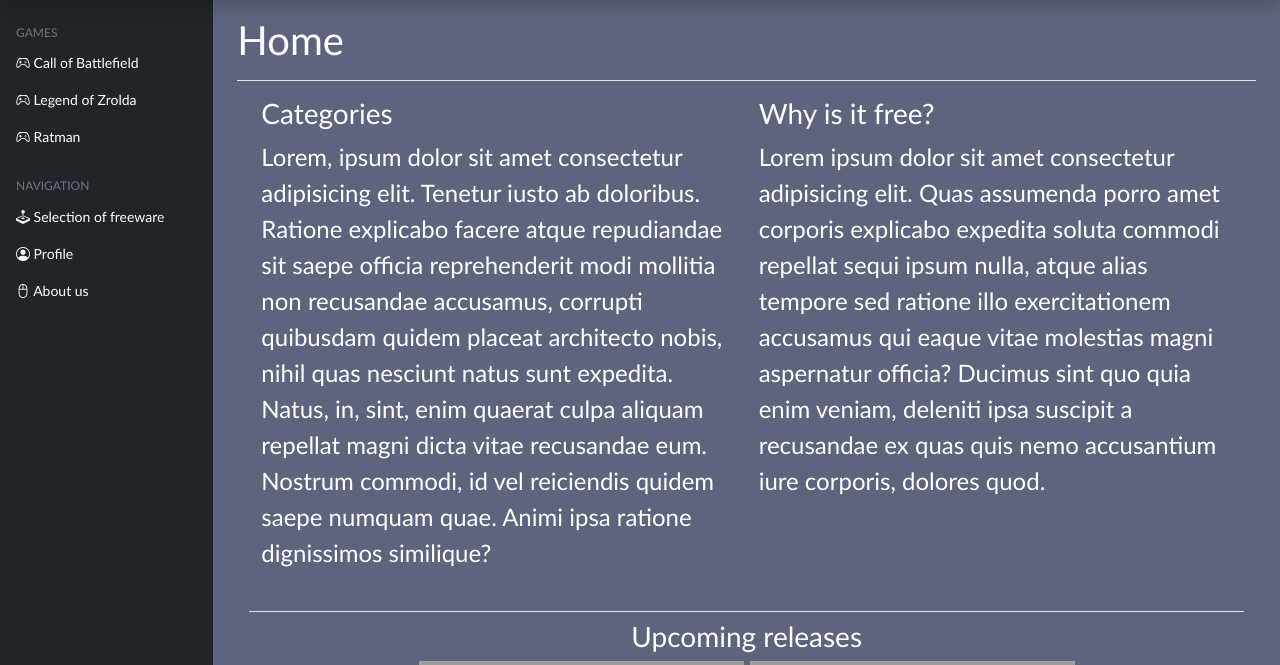
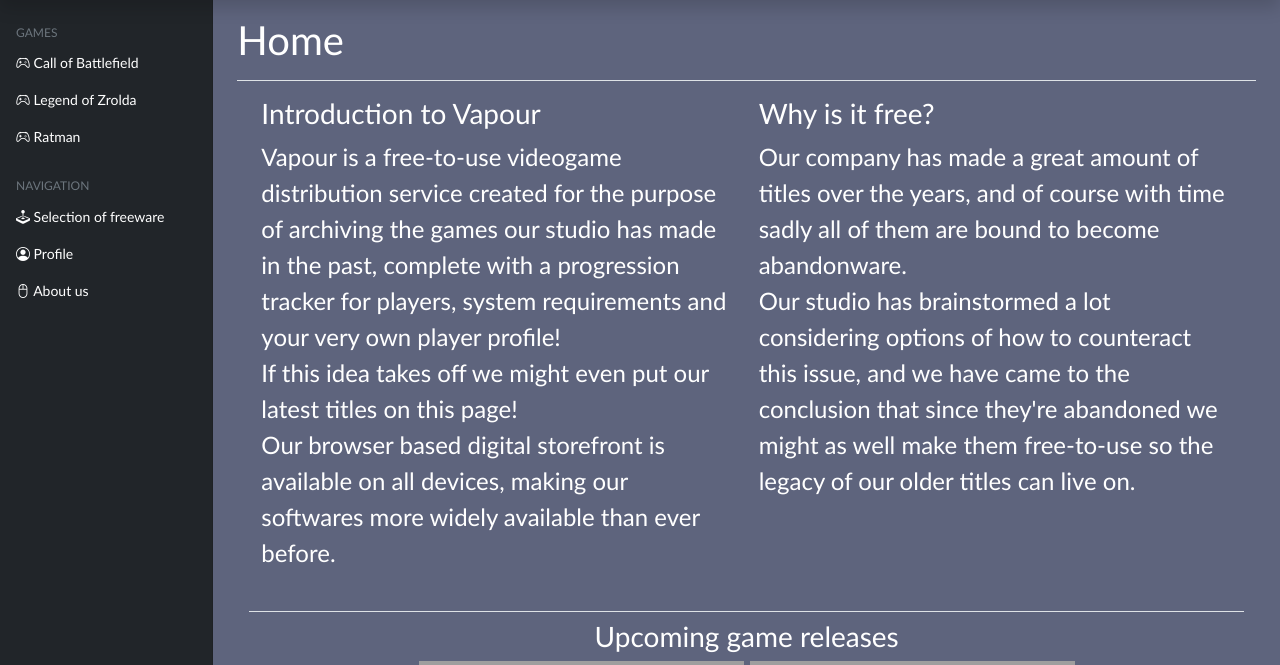
Before and after one commit to SzenasiLevente/ProjektOKJ, a PHP site: page / in a window 1280 px wide. Shown: the part 62-727 px from the top of the page. Run offline with PHP 8.4, Linux system fonts and the light colour scheme; grey boxes are pictures that could not be loaded.

Commit message:
filled index with content

```diff
--- a/index.php
+++ b/index.php
@@ -11,15 +11,15 @@
       <div class="container-fluid">
         <div class="row">
         <div class="col-lg-6">
-        <h3>Categories</h3>
-        <p>Lorem, ipsum dolor sit amet consectetur adipisicing elit. Tenetur iusto ab doloribus. Ratione explicabo facere atque repudiandae sit saepe officia reprehenderit modi mollitia non recusandae accusamus, corrupti quibusdam quidem placeat architecto nobis, nihil quas nesciunt natus sunt expedita. Natus, in, sint, enim quaerat culpa aliquam repellat magni dicta vitae recusandae eum. Nostrum commodi, id vel reiciendis quidem saepe numquam quae. Animi ipsa ratione dignissimos similique?</p>
+        <h3>Introduction to Vapour</h3>
+        <p>Vapour is a free-to-use videogame distribution service created for the purpose of archiving the games our studio has made in the past, complete with a progression tracker for players, system requirements and your very own player profile!<br>If this idea takes off we might even put our latest titles on this page!<br> Our browser based digital storefront is available on all devices, making our softwares more widely available than ever before.</p>
         </div>
         <div class="col-lg-6">
         <h3>Why is it free?</h3>
-        <p>Lorem ipsum dolor sit amet consectetur adipisicing elit. Quas assumenda porro amet corporis explicabo expedita soluta commodi repellat sequi ipsum nulla, atque alias tempore sed ratione illo exercitationem accusamus qui eaque vitae molestias magni aspernatur officia? Ducimus sint quo quia enim veniam, deleniti ipsa suscipit a recusandae ex quas quis nemo accusantium iure corporis, dolores quod.  </p>
+        <p>Our company has made a great amount of titles over the years, and of course with time sadly all of them are bound to become abandonware.<br>Our studio has brainstormed a lot considering options of how to counteract this issue, and we have came to the conclusion that since they're abandoned we might as well make them free-to-use so the legacy of our older titles can live on.</p>
         </div>
         <div class="col-lg-12 border-top mt-4">
-        <h3 class="mt-2 text-center">Upcoming releases</h3>
+        <h3 class="mt-2 text-center">Upcoming game releases</h3>
 
         <div class="pl-auto">
         <div class="container-flex">
@@ -30,8 +30,9 @@
 
             <iframe class="embed-responsive-item" width="325" height="200" src="https://www.youtube.com/embed/pb55ycOwGFA" title="YouTube video player" frameborder="0" allow="accelerometer; autoplay; clipboard-write; encrypted-media; gyroscope; picture-in-picture" allowfullscreen></iframe>
 
-              <iframe width="325" height="200" src="https://www.youtube.com/embed/AKXiKBnzpBQ" title="YouTube video player" frameborder="0" allow="accelerometer; autoplay; clipboard-write; encrypted-media; gyroscope; picture-in-picture" allowfullscreen></iframe>
+              <iframe class="embed-responsive-item" width="325" height="200" src="https://www.youtube.com/embed/AKXiKBnzpBQ" title="YouTube video player" frameborder="0" allow="accelerometer; autoplay; clipboard-write; encrypted-media; gyroscope; picture-in-picture" allowfullscreen></iframe>
 
+                <iframe class="embed-responsive-item" width="325" height="200" src="https://www.youtube.com/embed/ASlkM-mf1zk" title="YouTube video player" frameborder="0" allow="accelerometer; autoplay; clipboard-write; encrypted-media; gyroscope; picture-in-picture" allowfullscreen></iframe>
               </div>
               </div>
               </div>
```
